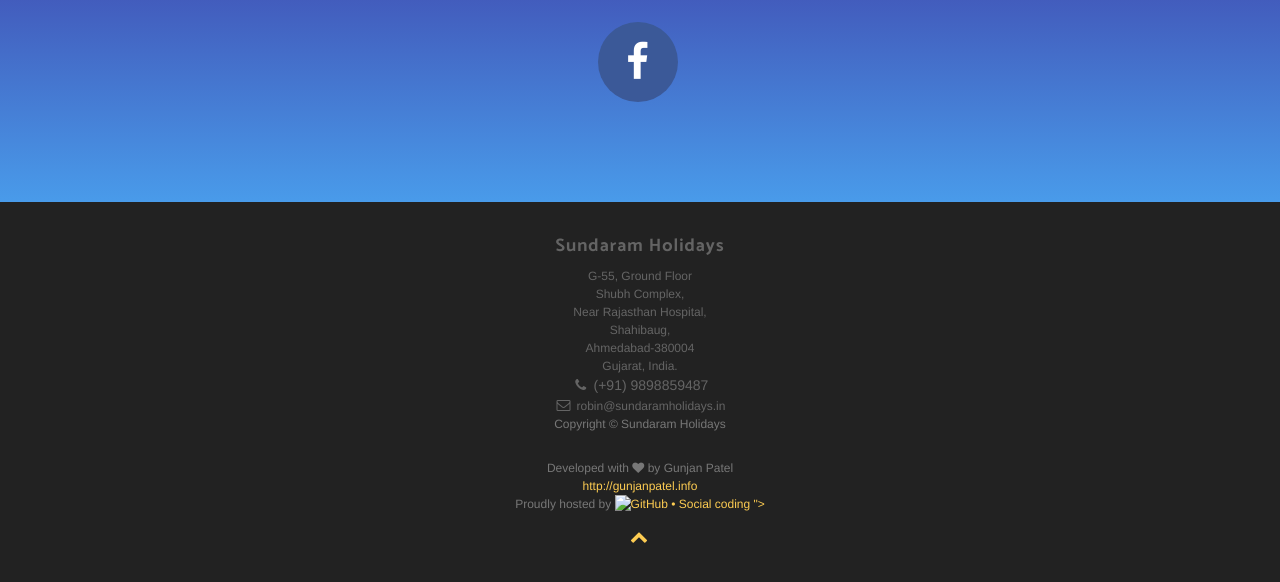
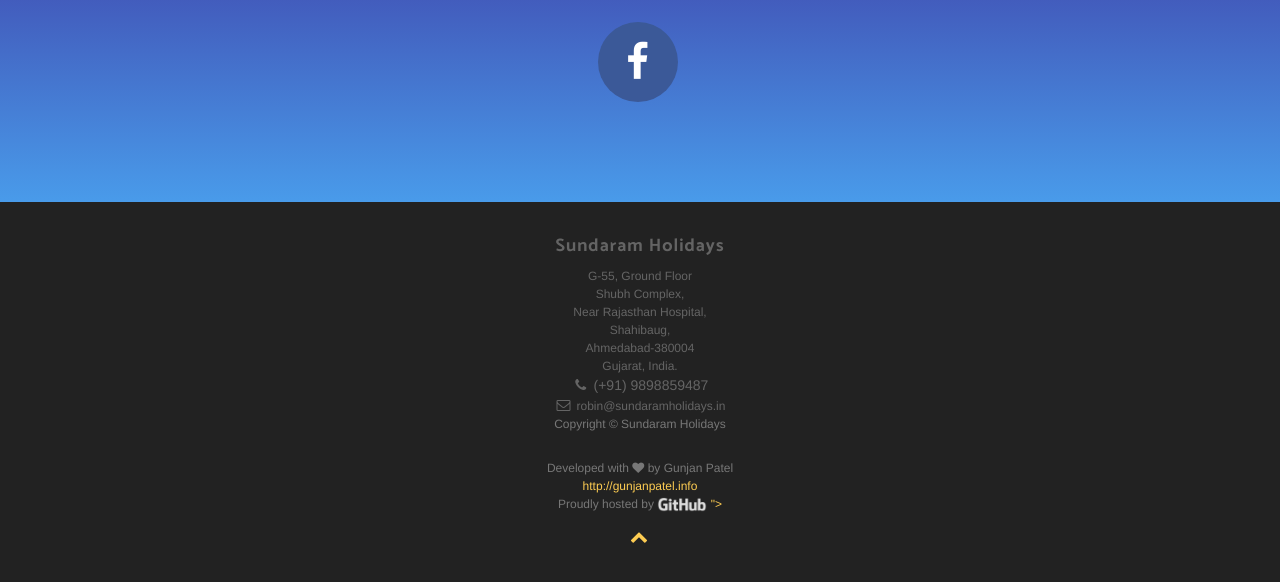
Before and after one commit to sundaramholidays/sundaramholidays.github.io, a plain HTML site: page index.html in a window 1280 px wide. Shown: the part 3772-4354 px from the top of the page. Drawn offline with nearby package versions, Linux system fonts and the light colour scheme; a web font is replaced by a local one.

Commit message:
Update index.html

```diff
--- a/index.html
+++ b/index.html
@@ -226,7 +226,7 @@
                     <p class="text-muted">
                         Proudly hosted by
                         <a href="https://github.com">
-                          <img width="50" alt="GitHub • Social coding" src="/img/<footer-logo class="png">                                                             </footer-logo>">
+                          <img width="50" alt="GitHub • Social coding" src="/img/footer-logo.png">                                                             </footer-logo>">
                         </a>
                     </p>
                 </div>
```
